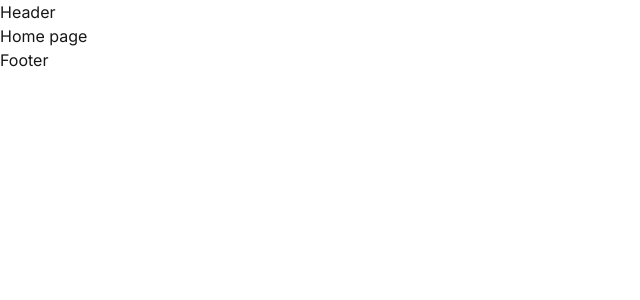
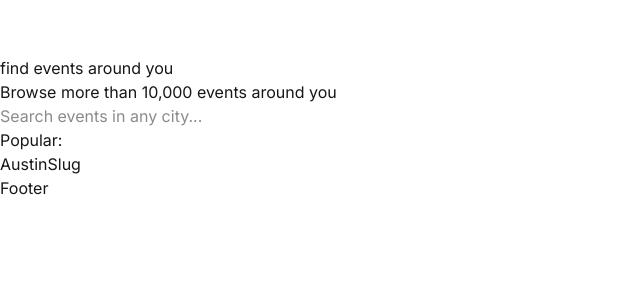
Before and after one commit to monupanwar1/evento, a Next.js app: page / in a window 1280 px wide. Shown: the top 300 px of the page, without its empty margins (0-640 px from the left). Built offline with nearby package versions, Linux system fonts and the light colour scheme.

Commit message:
header styling

```diff
--- a/src/app/page.tsx
+++ b/src/app/page.tsx
@@ -1,5 +1,21 @@
+import Link from "next/link";
+
 export default function page() {
   return (
-    <div>Home page</div>
-  )
+    <main>
+      <h1>find events around you</h1>
+      <p>Browse more than 10,000 events around you</p>
+      <form action="">
+        <input placeholder="Search events in any city..." spellCheck={false} />
+      </form>
+
+      <section>
+        <p>Popular:</p>
+        <div>
+          <Link href="events/austin">Austin</Link>
+          <Link href="events/seattle">Slug</Link>
+        </div>
+      </section>
+    </main>
+  );
 }
--- a/src/components/header.tsx
+++ b/src/components/header.tsx
@@ -1,5 +1,30 @@
+import Link from "next/link";
+import Logo from "./logo";
+
+const routes = [
+  {
+    name: "Home",
+    path: "/",
+  },
+  {
+    name: "All Events",
+    path: "/events/all",
+  },
+];
 export default function Header() {
   return (
-    <header>Header</header>
-  )
+    <header className="flex justify-between items-center border-b border-white/10 h-14 md:px-9 px-3">
+      <Logo />
+      <nav>
+        <ul className="flex gap-x-6 text-sm">
+          {routes.map((route) => (
+            <li key={route.name}
+            className="text-white/50 hover:text-white trasition">
+              <Link href={route.path}>{route.name}</Link>
+            </li>
+          ))}
+        </ul>
+      </nav>
+    </header>
+  );
 }
--- /dev/null
+++ b/src/components/logo.tsx
@@ -0,0 +1,7 @@
+export default function Logo() {
+  return (
+    <div>
+        <h1 className="text-white text-2xl font-bold">Events</h1>
+    </div>
+  )
+}
```
